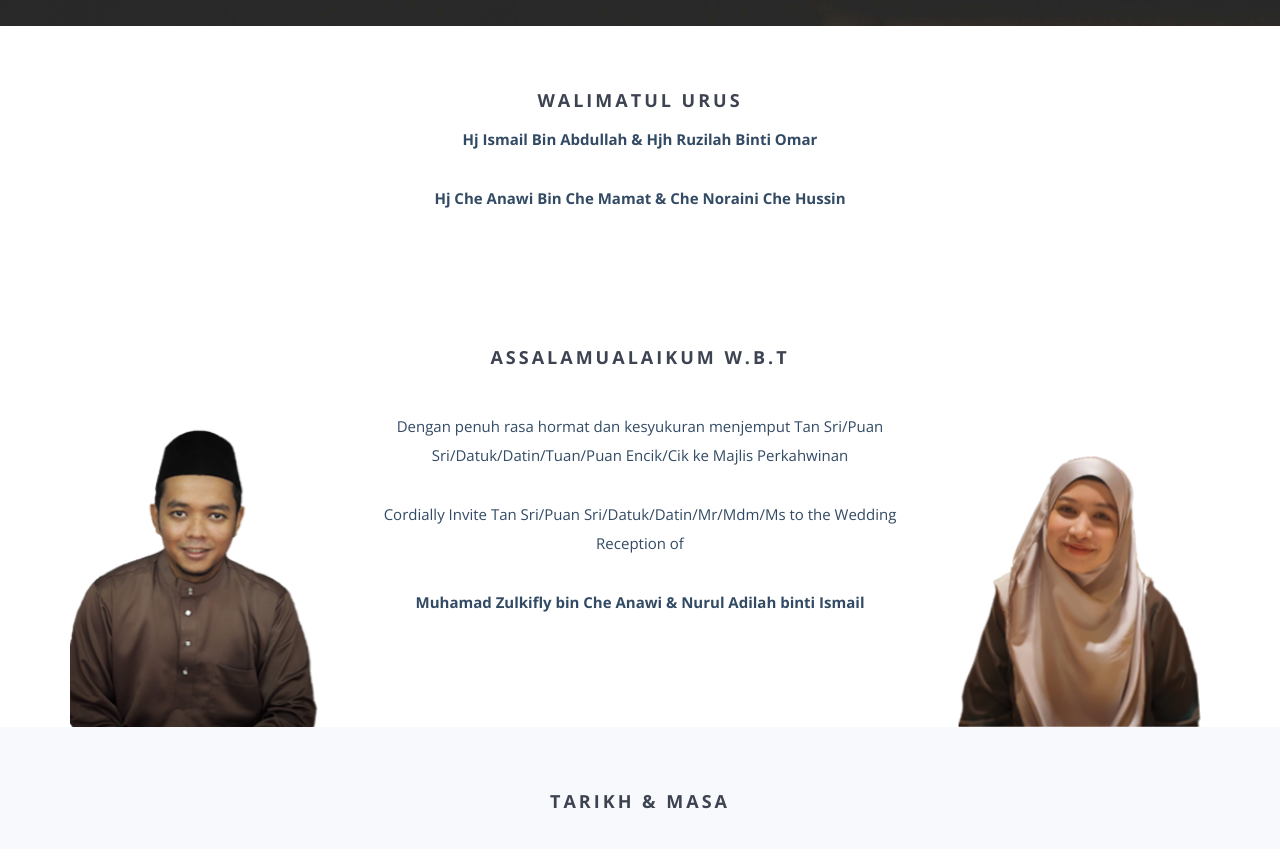
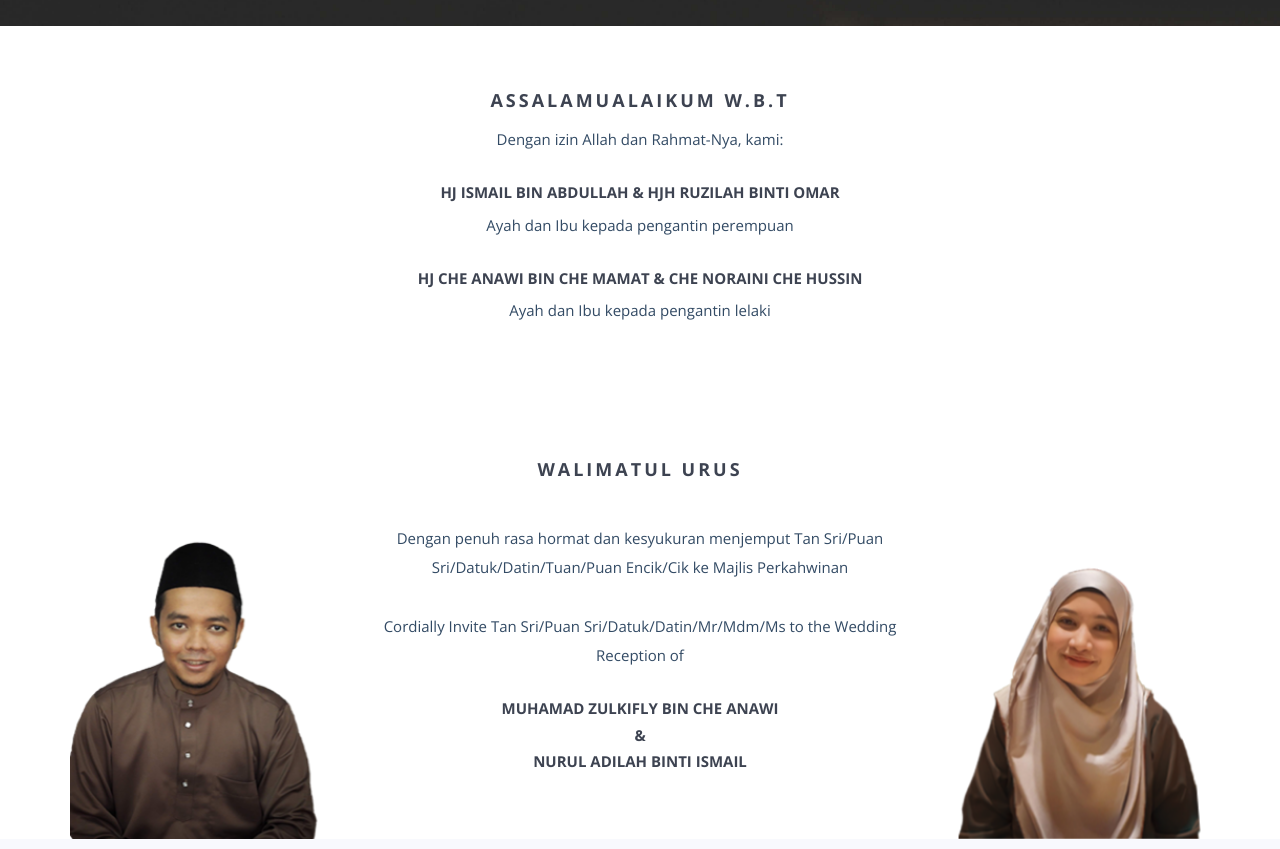
Before and after one commit to zettatips/wedding-website, a website: page index.html in a window 1280 px wide. Shown: the part 724-1573 px from the top of the page. Drawn offline with nearby package versions, Linux system fonts and the light colour scheme; files whose address does not match are found by name.

Commit message:
Update intro and body fonts opacity

```diff
--- a/index.html
+++ b/index.html
@@ -86,10 +86,15 @@
     <div class="container">
         <div class="row">
             <div class="col-md-12 text-center">
-                <h3>Walimatul Urus</h3>
-                <p><strong>Hj Ismail Bin Abdullah & Hjh Ruzilah Binti Omar</strong></p>
+                <h3>Assalamualaikum w.b.t</h3>
+                <p>Dengan izin Allah dan Rahmat-Nya, kami:</p>
 
-                <p><strong>Hj Che Anawi Bin Che Mamat & Che Noraini Che Hussin</strong></p>
+                <h5><strong>Hj Ismail Bin Abdullah & Hjh Ruzilah Binti Omar</strong></h5>
+                <p>Ayah dan Ibu kepada pengantin perempuan</p>
+
+
+                <h5><strong>Hj Che Anawi Bin Che Mamat & Che Noraini Che Hussin</strong></h5>
+                <p>Ayah dan Ibu kepada pengantin lelaki </p>
 
                 <!--<p>The date is on 16<sup>th</sup> of January 21 and we would like you to be a part of
                     it.</p> -->
@@ -103,7 +108,7 @@
     <div class="container">
         <div class="row">
             <div class="col-md-12 text-center">
-                <h3 class="header">Assalamualaikum w.b.t</h3>
+                <h3 class="header">Walimatul Urus</h3>
             </div>
         </div>
         <div class="row">
@@ -116,9 +121,12 @@
                 <p>
                     Cordially Invite Tan Sri/Puan Sri/Datuk/Datin/Mr/Mdm/Ms to the Wedding Reception of
                 </p>
-                <p>
-                    <strong>Muhamad Zulkifly bin Che Anawi & Nurul Adilah binti Ismail</strong>
-                </p>
+
+                <ul class="text-center">
+                    <li><h5><strong>Muhamad Zulkifly bin Che Anawi</strong></h5></li>
+                    <li><h5><strong>&</strong></h5></li>
+                    <li><h5><strong>Nurul Adilah binti Ismail</strong></h5></li>
+                </ul>
             </div>
             <div class="col-md-3 hidden-sm hidden-xs"><img src="img/DSD_0214.png" class="wp2"></div>
         </div>
@@ -154,16 +162,15 @@
                     <p></p>
 
                     <h5>Panduan Menghadiri Majlis</h5>
-                    <ul><strong>
+                    <ul >
                         <li>Rekod kedatangan melalui aplikasi MySejahtera</li>
                         <li>Ambil bacaan suhu sebelum memasuki dewan</li>
                         <li>Setiap tetamu wajib memakai pelitup muka</li>
                         <li>Cuci tangan dengan bersih menggunakan sabun</li>
                         <li>Tidak digalakkan bersalam dengan tuan rumah dan tetamu</li>
                         <li>Sediakan sanitizer</li>
-                        </strong>
                     </ul>
-
+                    <p></p>
                     <p><strong><span style="color: red">Bersama kita mencegah wabak COVID-19</span></strong></p>
 
                     <!--
```
Also changed, not shown: css/styles.min.css.
